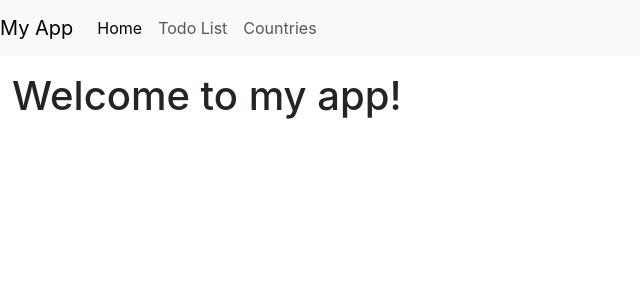
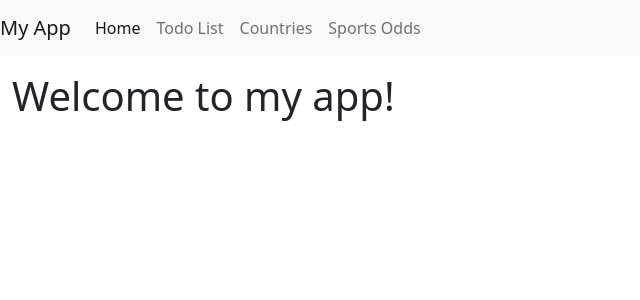
Before and after one commit to Parselinho/reactPRAC, a React (Create React App) app in the folder reactprac/: page / in a window 1280 px wide. Shown: the top 300 px of the page, without its empty margins (0-640 px from the left). Built offline with nearby package versions, Linux system fonts and the light colour scheme.

Commit message:
Update App.js

```diff
--- a/reactprac/src/App.js
+++ b/reactprac/src/App.js
@@ -1,8 +1,11 @@
 import { useState } from 'react';
 import { BrowserRouter, Routes, Route, NavLink } from 'react-router-dom';
 import './App.css';
+
 import AppTodo from './todoList/AppTodo';
 import Countries from './countries/Countries';
+import SportOddsApp from './sportodds/SportOddsApp';
+// import TrainingApp from './training/TrainingApp';
 
 function App() {
   const [navCollapsed, setNavCollapsed] = useState(true);
@@ -29,6 +32,12 @@ function App() {
             <li className="nav-item">
               <NavLink className={({ isActive }) => isActive ? 'nav-link active' : 'nav-link'} to="/countries">Countries</NavLink>
             </li>
+            <li className="nav-item">
+              <NavLink className={({ isActive }) => isActive ? 'nav-link active' : 'nav-link'} to="/sports">Sports Odds</NavLink>
+            </li>
+            {/* <li className="nav-item">
+              <NavLink className={({ isActive }) => isActive ? 'nav-link active' : 'nav-link'} to="/trainingapp">Training Site</NavLink>
+            </li> */}
           </ul>
         </div>
       </nav>
@@ -37,6 +46,8 @@ function App() {
           <Route path="/" element={<h1>Welcome to my app!</h1>} />
           <Route path="/todolist" element={<AppTodo />} />
           <Route path="/countries" element={<Countries />} />
+          <Route path="/sports" element={<SportOddsApp />} />
+          {/* <Route path="/trainingapp" element={<TrainingApp />} /> */}
         </Routes>
       </div>
     </BrowserRouter>
```
